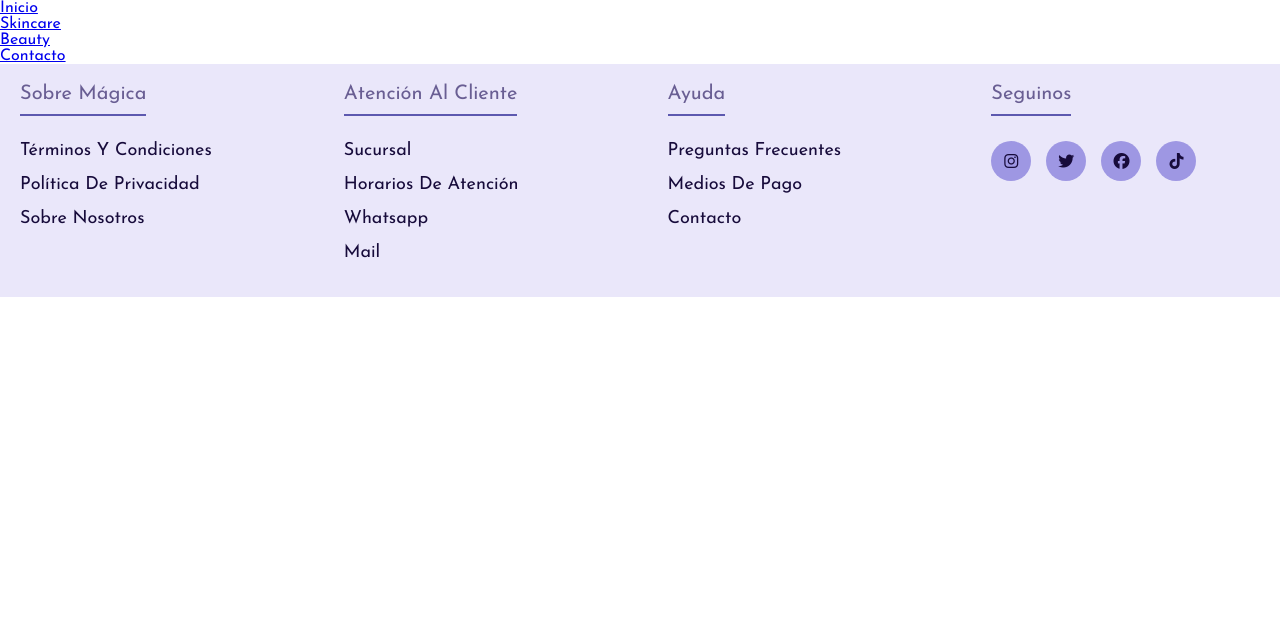
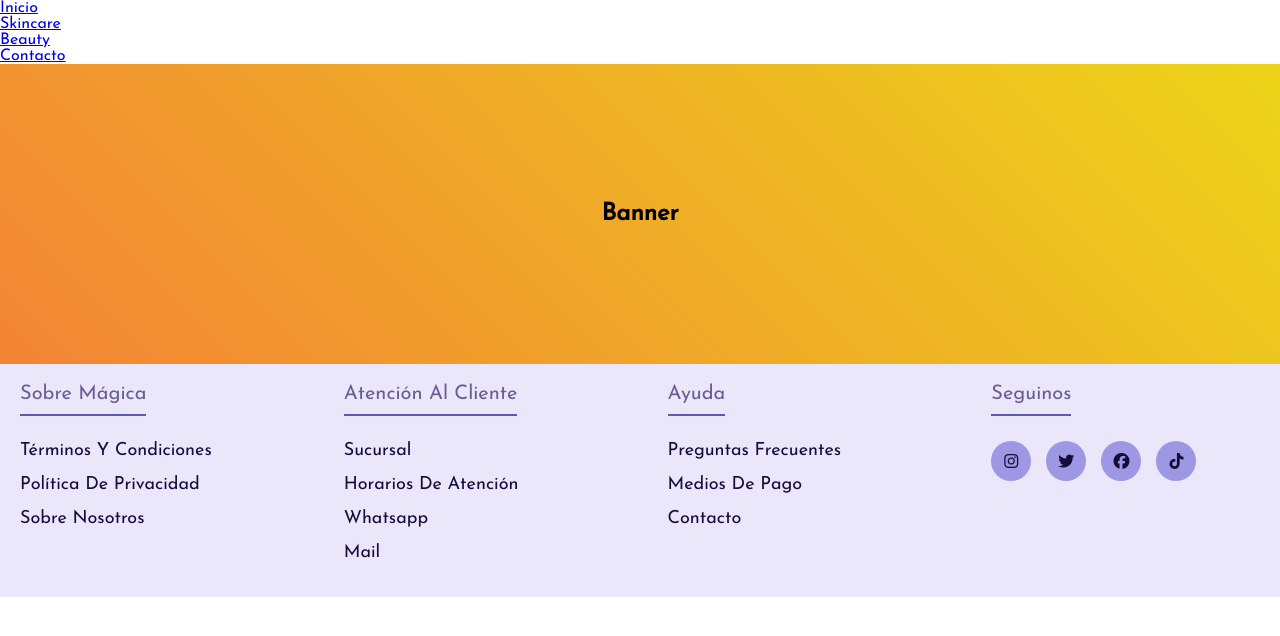
Before and after one commit to sbarreto10/proyecto-web-beauty, a plain HTML site: page index.html in a window 1280 px wide. Drawn offline with Linux system fonts and the light colour scheme; a web font is replaced by a local one.

Commit message:
se añadió la sección banner a la homepage

```diff
--- a/index.html
+++ b/index.html
@@ -37,7 +37,9 @@
     </header>
 
     <main>
-        <!-- banner -->
+        <section class="top-banner">
+            <h1>Banner</h1>
+        </section>
     </main>
 
     <!--Actualizado el 22/4 por Pau-->
--- a/static/style.css
+++ b/static/style.css
@@ -8,7 +8,6 @@
     box-sizing: border-box;
     list-style: none;
 }
-
 
 body {
     font-family: "Josefin Sans";
@@ -26,13 +25,20 @@ body {
     /* Añadido para separación entre columnas */
 }
 
+.top-banner {
+    width: 100%;
+    background: linear-gradient(45deg, rgba(242,132,53,1) 0%, rgba(236,212,25,1) 100%);
+    height: 300px;
+    display: flex;
+    justify-content: center;
+    align-items: center;
+}
+
 .footer {
     background-color: #EAE7FA;
     padding: 20px 0;
 
 }
-
-
 
 .footer-links {
     width: 100%;
```
